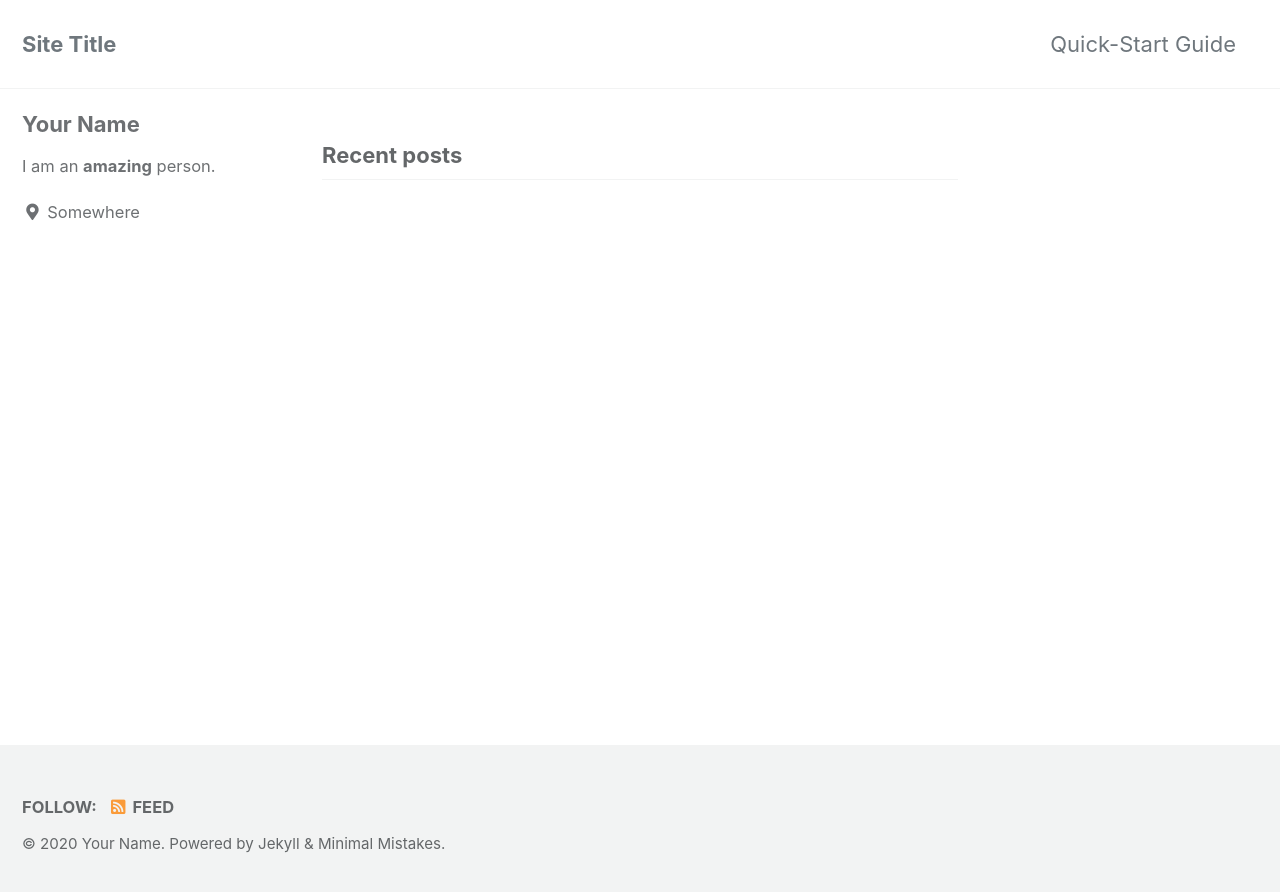
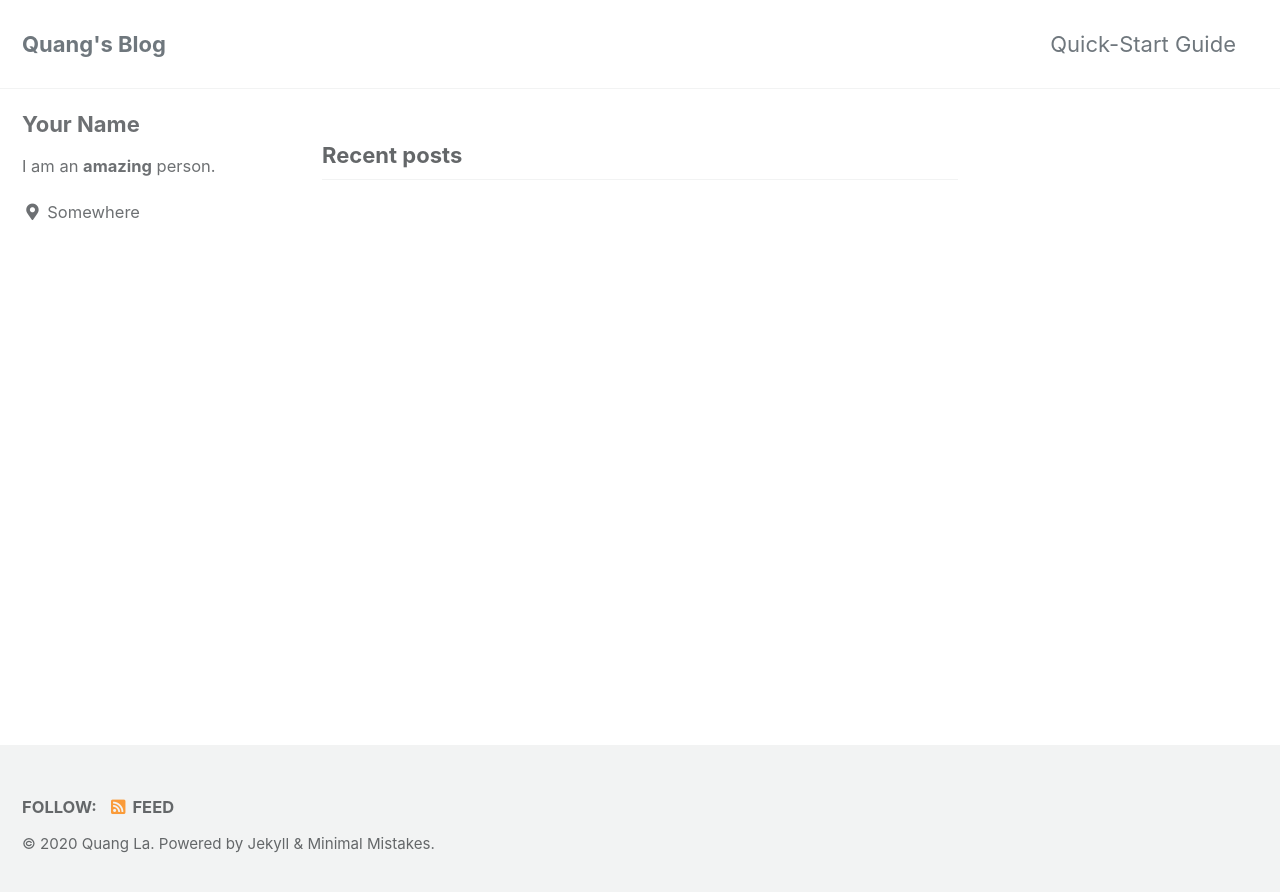
Before and after one commit to nhatquangz/nhatquangz.github.io, a Jekyll site: the page built from index.html, in a window 1280 px wide. Shown: the top 892 px of the page. Built offline with Jekyll 4.4.1, drawn with Linux system fonts in a browser that asks for light colours; cached includes are drawn as plain includes; the list of posts is cut into pages by our own code.

Commit message:
-- Update config

```diff
--- a/Gemfile
+++ b/Gemfile
@@ -1,2 +1,3 @@
 source "https://rubygems.org"
-gemspec
+
+gem "github-pages", group: :jekyll_plugins
--- a/_config.yml
+++ b/_config.yml
@@ -11,19 +11,19 @@
 # https://mmistakes.github.io/minimal-mistakes/docs/quick-start-guide/#installing-the-theme
 
 # theme                  : "minimal-mistakes-jekyll"
-# remote_theme           : "mmistakes/minimal-mistakes"
+remote_theme             : "mmistakes/minimal-mistakes@4.19.3"
 minimal_mistakes_skin    : "default" # "air", "aqua", "contrast", "dark", "dirt", "neon", "mint", "plum", "sunrise"
 
 # Site Settings
 locale                   : "en-US"
-title                    : "Site Title"
+title                    : "Quang's Blog"
 title_separator          : "-"
 subtitle                 : # site tagline that appears below site title in masthead
-name                     : "Your Name"
+name                     : "Quang La"
 description              : "An amazing website."
 url                      : # the base hostname & protocol for your site e.g. "https://mmistakes.github.io"
 baseurl                  : # the subpath of your site, e.g. "/blog"
-repository               : # GitHub username/repo-name e.g. "mmistakes/minimal-mistakes"
+repository               : "nhatquangz/nhatquangz.github.io"
 teaser                   : # path of fallback teaser image, e.g. "/assets/images/500x300.png"
 logo                     : # path of logo image to display in the masthead, e.g. "/assets/images/88x88.png"
 masthead_title           : # overrides the website title displayed in the masthead, use " " for no title
```
